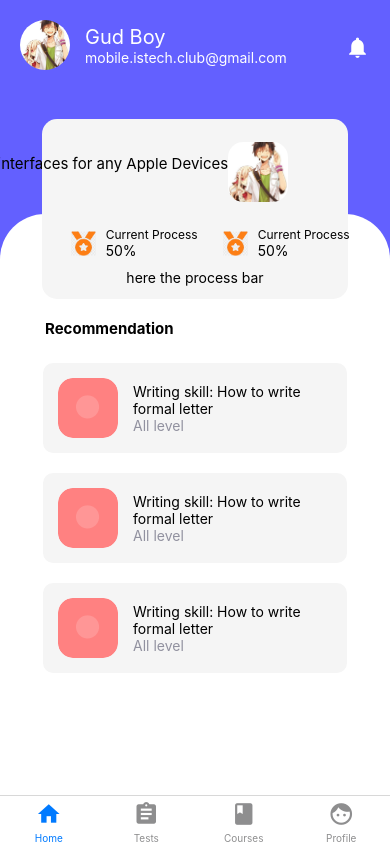
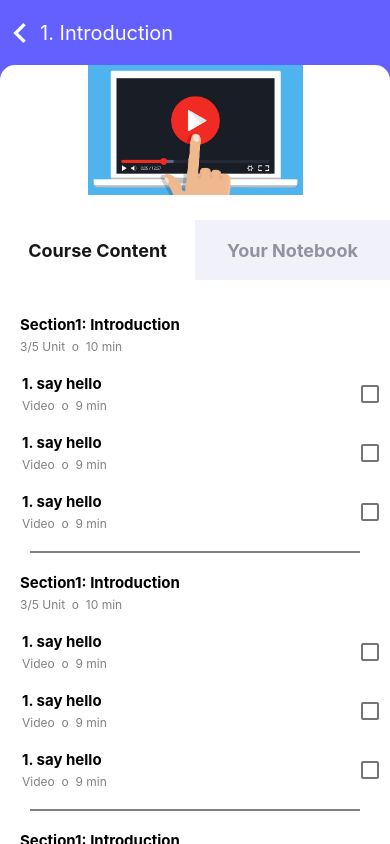
Before and after one commit to mpdn99/english-learning-app, a React Native app: screen /Login in a window 390 px wide. Built offline with nearby package versions, Linux system fonts and the light colour scheme.

Commit message:
course content style

```diff
--- a/src/components/ReturnTestScreen.js
+++ b/src/components/ReturnTestScreen.js
@@ -1,7 +1,6 @@
 import React from 'react';
 import { Dimensions, StyleSheet, Text, TouchableOpacity, View } from 'react-native';
 import MaterialIcons from 'react-native-vector-icons/MaterialIcons';
-import TestScreen from '../screens/TestScreen';
 
 const ReturnTestScreen = ({navigation, title, iconColor, textColor}) => {
     const Back = () => {
--- /dev/null
+++ b/src/components/SectionDetail.js
@@ -0,0 +1,53 @@
+import React from "react";
+import { StyleSheet, Text, View, TouchableOpacity, Image, Alert } from 'react-native'
+import { Checkbox } from "react-native-paper";
+
+const SectionDetail = ({section, topic, min}) => {
+
+    const[isSelected, setSelection] = React.useState(null);
+
+    return (
+        <View style={styles.viewform}>
+            <View style={styles.viewform2}>
+                <Text style={styles.topText}>
+                    {section}.{' '}{topic}
+                </Text>
+                <Text style={styles.bottomText}>
+                    Video{'  '}o{'  '}{min}{' '}min
+                </Text>
+            </View>
+            <Checkbox.Android
+                status={isSelected ? 'checked' : 'unchecked'}
+                onPress={() => {
+                setSelection(!isSelected);
+                }}
+                color={'#FF8181'}
+            />
+        </View>
+    );
+}
+
+const styles = StyleSheet.create({
+    viewform: {
+        flex: 1,
+        flexDirection: 'row',
+        alignItems: 'center',
+        marginHorizontal: 2,
+        marginVertical: 10
+    },
+    viewform2: {
+        flex: 1,
+        marginLeft: 20
+    },
+    topText: {
+        fontSize: 15,
+        fontWeight: 'bold',
+        marginBottom: 5
+    },
+    bottomText: {
+        fontSize: 12,
+        color: 'gray'
+    }
+})
+
+export default SectionDetail;
--- /dev/null
+++ b/src/components/SectionName.js
@@ -0,0 +1,34 @@
+import React from "react";
+import { StyleSheet, Text, View, TouchableOpacity, Image, Alert } from 'react-native'
+
+const SectionName = ({section, topic, min, part}) => {
+    return (
+        <View style={styles.viewform}>
+            <Text style={styles.topText}>
+                Section{section}: {topic}
+            </Text>
+            <Text style={styles.bottomText}>
+                {part}{' '}Unit{'  '}o{'  '}{min}{' '}min
+            </Text>
+        </View>
+    );
+}
+
+const styles = StyleSheet.create({
+    viewform: {
+        flex: 1,
+        marginLeft: 20,
+        marginVertical: 10
+    },
+    topText: {
+        fontSize: 15,
+        fontWeight: 'bold',
+        marginBottom: 5,
+    },
+    bottomText: {
+        fontSize: 12,
+        color: 'gray'
+    }
+})
+
+export default SectionName;
--- a/src/navigations/index.js
+++ b/src/navigations/index.js
@@ -7,6 +7,7 @@ import SignInScreen from '../screens/SignInScreen';
 import ReadingScreen from '../screens/ReadingScreen';
 import AudioplaylistScreen from '../screens/AudioplaylistScreen';
 import TestQuizzScreen from '../screens/TestQuizzScreen';
+import TestScreen from '../screens/TestScreen';
 
 const Stack = createNativeStackNavigator();
 
@@ -20,9 +21,9 @@ const AppNavigation = () => {
             >
                 {/* <Stack.Screen name="Login" component={LoginScreen}/>
                 <Stack.Screen name="SignIn" component={SignInScreen}/> */}
+                <Stack.Screen name='Listening' component={AudioplaylistScreen}/>
                 <Stack.Screen name="Main" component={BottomTabNavigator}/>
                 <Stack.Screen name='Reading' component={ReadingScreen}/>
-                <Stack.Screen name='Listening' component={AudioplaylistScreen}/>
             </Stack.Navigator>
         </NavigationContainer>
     )
--- a/src/screens/AudioplaylistScreen.js
+++ b/src/screens/AudioplaylistScreen.js
@@ -1,6 +1,8 @@
 import React, { useState } from 'react';
-import {SafeAreaView ,StyleSheet, View, Image, Text, TouchableOpacity, Dimensions, ScrollView, TextInput} from 'react-native';
+import {SafeAreaView ,StyleSheet, View, Image, Text, TouchableOpacity, Dimensions, ScrollView, TextInput, KeyboardAvoidingView} from 'react-native';
 import CourseCard from '../components/CourseCard';
+import SectionDetail from '../components/SectionDetail';
+import SectionName from '../components/SectionName';
 // import { ScrollView, TextInput } from 'react-native-gesture-handler';
 import V2ReturnTestScreen from '../components/V2ReturnTestScreen';
 
@@ -65,16 +67,72 @@ const AudioplaylistScreen = ({navigation}) => {
 const CourseContentDetail = () => {
     return (
         <ScrollView>
-            <CourseCard title="Writing skill: How to write informal letter" category="All level"/>
-            <CourseCard title="Writing skill: How to write informal letter" category="All level"/>
-            <CourseCard title="Writing skill: How to write formal letter" category="All level"/>
-            <CourseCard title="Writing skill: How to write informal letter" category="All level"/>
-            <CourseCard title="Writing skill: How to write formal letter" category="All level"/>
-            <CourseCard title="Writing skill: How to write informal letter" category="All level"/>
-            <CourseCard title="Writing skill: How to write formal letter" category="All level"/>
-            <CourseCard title="Writing skill: How to write informal letter" category="All level"/>
-            <CourseCard title="Writing skill: How to write formal letter" category="All level"/>
-            <CourseCard title="Writing skill: How to write formal letter" category="All level"/>
+          <SectionName
+            section='1'
+            topic='Introduction'
+            part='3/5'
+            min='10'
+          />
+          <SectionDetail
+            section='1'
+            topic='say hello'
+            min='9'
+          />
+          <SectionDetail
+            section='1'
+            topic='say hello'
+            min='9'
+          />
+          <SectionDetail
+            section='1'
+            topic='say hello'
+            min='9'
+          />
+          <View style={styles.lineStyle}></View>
+          <SectionName
+            section='1'
+            topic='Introduction'
+            part='3/5'
+            min='10'
+          />
+          <SectionDetail
+            section='1'
+            topic='say hello'
+            min='9'
+          />
+          <SectionDetail
+            section='1'
+            topic='say hello'
+            min='9'
+          />
+          <SectionDetail
+            section='1'
+            topic='say hello'
+            min='9'
+          />
+          <View style={styles.lineStyle}></View>
+          <SectionName
+            section='1'
+            topic='Introduction'
+            part='3/5'
+            min='10'
+          />
+          <SectionDetail
+            section='1'
+            topic='say hello'
+            min='9'
+          />
+          <SectionDetail
+            section='1'
+            topic='say hello'
+            min='9'
+          />
+          <SectionDetail
+            section='1'
+            topic='say hello'
+            min='9'
+          />
+          <View style={styles.lineStyle}></View>
         </ScrollView>
     );
 }
@@ -120,7 +178,7 @@ const styles = StyleSheet.create({
       height: Dimensions.get('window').height*50/100,
   },
   textNote: {
-      fontSize: 14,
+      fontSize: 20,
       marginVertical: 10,
       marginHorizontal: 20,
   },
@@ -137,7 +195,13 @@ const styles = StyleSheet.create({
     width: Dimensions.get('window').width/2,
     justifyContent: 'center',
     alignItems: 'center'
-  }
+  },
+  lineStyle:{
+    borderWidth: 0.3,
+    borderColor:'gray',
+    marginVertical: 10,
+    marginHorizontal: 30
+  },
 
 });
 
--- a/src/screens/LoginScreen.js
+++ b/src/screens/LoginScreen.js
@@ -32,18 +32,19 @@ const LoginScreen = () => {
                     />
                     <FlatButton
                         title='SIGN IN'
-                        color='blue'
+                        color='#6360FF'
                         pressed='SIGN IN'
                         long={100}
                     />
                     <View style={styles.rememberPass}>
                         <View style={{flex: 1, marginLeft: 5, flexDirection: 'row'}}>
                             <View style={{marginTop: -8}}>
-                                <Checkbox.Android status={isSelected ? 'checked' : 'unchecked'}
-                                            onPress={() => {
-                                            setSelection(!isSelected);
-                                            }}
-                                            color={'#FF8181'}
+                                <Checkbox.Android
+                                    status={isSelected ? 'checked' : 'unchecked'}
+                                    onPress={() => {
+                                    setSelection(!isSelected);
+                                    }}
+                                    color={'#FF8181'}
                                 />
                             </View>
                             <Text style={{}}>Remember</Text>
@@ -55,13 +56,13 @@ const LoginScreen = () => {
                 <View style={styles.button}>
                     <FlatButton
                         title='Sign in with GOOGLE'
-                        color='red'
+                        color='#FF8181'
                         pressed='GG'
                     />
                     <View style={{width: Dimensions.get('window').width*1/50}}></View>
                     <FlatButton
                         title='Sign in with FACEBOOK'
-                        color='blue'
+                        color='#6360FF'
                         pressed='FB'
                     />
                 </View>
@@ -74,7 +75,7 @@ const LoginScreen = () => {
 const styles = StyleSheet.create ({
     scrollView: {
         flex: 1,
-        backgroundColor: 'white'
+        backgroundColor: '#F1F1FA'
     },
     topView: {
         flex: 1,
@@ -83,7 +84,7 @@ const styles = StyleSheet.create ({
     },
     bottomView: {
         flex: 1.5,
-        backgroundColor: 'white',
+        backgroundColor: '#F1F1FA',
         padding: 40,
         borderTopStartRadius: 50,
         borderTopEndRadius: 50,
@@ -106,6 +107,7 @@ const styles = StyleSheet.create ({
         margin: 12,
         borderWidth: 1,
         padding: 10,
+        backgroundColor: '#FCFCFF'
       },
     rememberPass: {
         height: 50,
--- a/src/screens/ProfileScreen.js
+++ b/src/screens/ProfileScreen.js
@@ -6,7 +6,7 @@ import HeaderBar from '../components/HeaderBar';
 
 const ProfileScreen = ({navigation}) => {
   return (
-    <SafeAreaView style={{flex: 1, backgroundColor: 'white'}}>
+    <SafeAreaView style={{flex: 1, backgroundColor: '#6360FF'}}>
       <View style={styles.topView}>
         <HeaderBar title="" navigation={navigation} />
         <View style={styles.avatarContainer}>
@@ -66,12 +66,12 @@ const styles = StyleSheet.create({
     height: Dimensions.get('window').height /1.5
   },
   bottomView: {
-    flex: 2,
+    flex: 2.25,
     backgroundColor: 'white',
     padding: 5,
     borderTopStartRadius: 40,
     borderTopEndRadius: 40,
-    bottom: 40,
+    bottom: -5,
   },
   textView: {
     marginTop: 20,
--- a/src/screens/SignInScreen.js
+++ b/src/screens/SignInScreen.js
@@ -39,7 +39,7 @@ const SignInScreen = () => {
                     />
                     <FlatButton
                         title='SIGN UP'
-                        color='blue'
+                        color='#6360FF'
                         pressed='SIGN UP'
                         long={100}
                     />
@@ -48,13 +48,13 @@ const SignInScreen = () => {
                 <View style={styles.button}>
                     <FlatButton
                         title='Sign in with GOOGLE'
-                        color='red'
+                        color='#FE8888'
                         pressed='GG'
                     />
                     <View style={{width: Dimensions.get('window').width*1/50}}></View>
                     <FlatButton
                         title='Sign in with FACEBOOK'
-                        color='blue'
+                        color='#6360FF'
                         pressed='FB'
                     />
                 </View>
@@ -67,7 +67,7 @@ const SignInScreen = () => {
 const styles = StyleSheet.create ({
     scrollView: {
         flex: 1,
-        backgroundColor: 'white'
+        backgroundColor: '#F1F1FA'
     },
     topView: {
         flex: 1,
@@ -76,7 +76,7 @@ const styles = StyleSheet.create ({
     },
     bottomView: {
         flex: 2.5,
-        backgroundColor: 'white',
+        backgroundColor: '#F1F1FA',
         padding: 40,
         borderTopStartRadius: 50,
         borderTopEndRadius: 50,
@@ -99,6 +99,7 @@ const styles = StyleSheet.create ({
         margin: 12,
         borderWidth: 1,
         padding: 10,
+        backgroundColor: '#FCFCFF'
       },
     button: {
         justifyContent: 'space-between',
--- a/src/screens/TestScreen.js
+++ b/src/screens/TestScreen.js
@@ -18,7 +18,7 @@ const TestScreen = ({navigation}) => {
         <CourseCard title="Reading"/>
         <CourseCard title="Speaking"/>
         <CourseCard title="Writing"/>
-        <CourseCard title="Listening"/>
+        <CourseCard title="Listening" category='All level' goTo='Listening' />
       </View>
     </SafeAreaView>
   );
```
Also changed, not shown: src/components/CourseCard.js (+2 -1 lines). Lines whose indentation alone changed are shown as unchanged.
